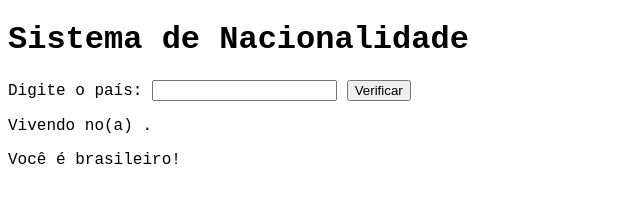
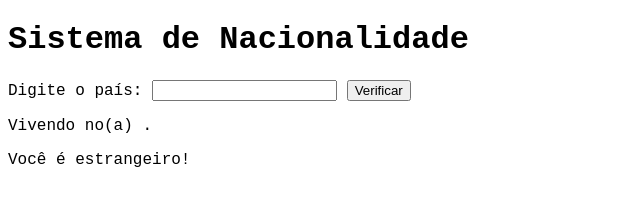
Before and after one commit to wildermiranda/javascript, a plain HTML site: page exercises/ex009/sistema-nacionalidade.html in a window 1280 px wide. Both pictures are taken after a click on the button "Verificar". Shown: the full height of the page, 0-640 px from the left. Drawn offline with Linux system fonts and the light colour scheme.

Commit message:
Update sistema-nacionalidade exercise

```diff
--- a/exercises/ex009/sistema-nacionalidade.html
+++ b/exercises/ex009/sistema-nacionalidade.html
@@ -31,7 +31,7 @@
 
             result.innerHTML = `<p>Vivendo no(a) ${countryName}.</p>`
 
-            if (countryName == 'Brasil' || 'brasil') {
+            if (countryName == 'Brasil') {
                 result.innerHTML += '<p>Você é brasileiro!</p>'
             } else {
                 result.innerHTML += '<p>Você é estrangeiro!</p>'
```
